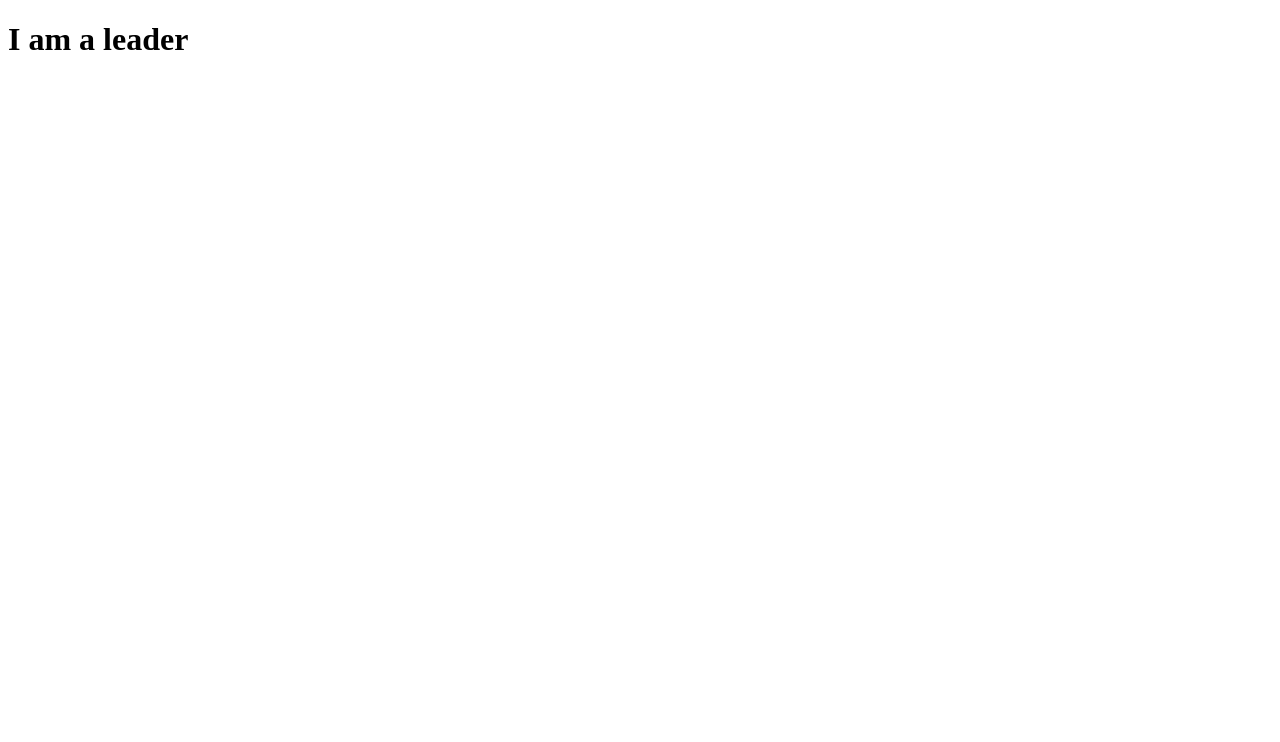
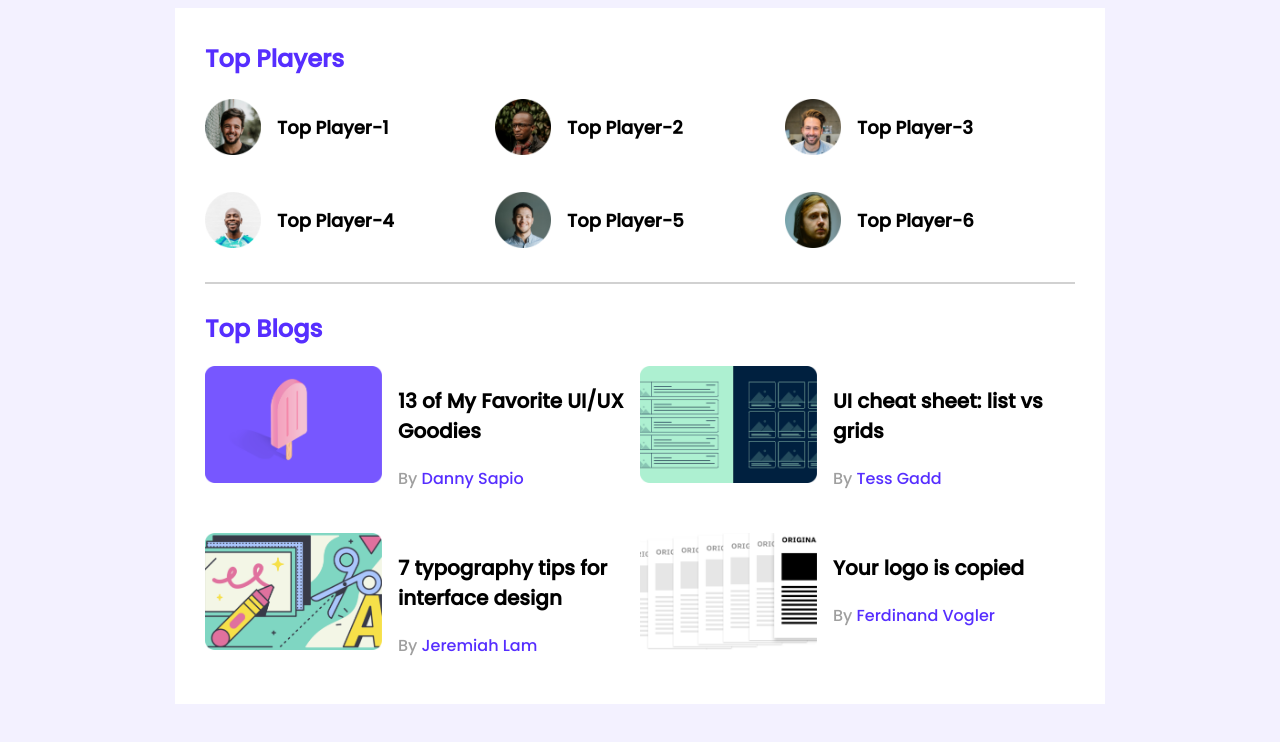
Before and after one commit to Mofazzal-145/leader-board, a plain HTML site: page index.html in a window 1280 px wide. Drawn offline with Linux system fonts and the light colour scheme.

Commit message:
top part added

```diff
--- a/index.html
+++ b/index.html
@@ -8,6 +8,88 @@
     <link rel="stylesheet" href="styles/style.css">
 </head>
 <body>
-    <h1>I am a leader</h1>
+    <header>
+
+    </header>
+    <main>
+        <section class="container">
+            <div class="top-players">
+                <h2 class="section-title">Top Players</h2>
+                <div class="players">
+                    <div class="player">
+                        <img src="images/players/player-1.png" alt="">
+                        <h3 class="player-name">Top Player-1</h3>
+                    </div>
+                    <div class="player">
+                        <img src="images/players/player-2.png" alt="">
+                        <h3 class="player-name">Top Player-2</h3>
+                    </div>
+                    <div class="player">
+                        <img src="images/players/player-3.png" alt="">
+                        <h3 class="player-name">Top Player-3</h3>
+                    </div>
+                    <div class="player">
+                        <img src="images/players/player-4.png" alt="">
+                        <h3 class="player-name">Top Player-4</h3>
+                    </div>
+                    <div class="player">
+                        <img src="images/players/player-5.png" alt="">
+                        <h3 class="player-name">Top Player-5</h3>
+                    </div>
+                    <div class="player">
+                        <img src="images/players/player-6.png" alt="">
+                        <h3 class="player-name">Top Player-6</h3>
+                    </div>
+                </div>
+            </div>
+            <hr>
+            <div class="top-blogs">
+                <h2 class="section-title">Top Blogs</h2>
+                <div class="blogs">
+                    <article class="blog">
+                        <div class="thumbnail">
+                            <img src="images/blogs/blog-1.png" alt="">
+                        </div>
+                        <div class="blog-info">
+                            <h3 class="blog-title">13 of My Favorite
+                                UI/UX Goodies</h3>
+                                <p class="blog-author">By <a href="">Danny Sapio</a></p>
+                        </div>
+                    </article>
+                    <article class="blog">
+                        <div class="thumbnail">
+                            <img src="images/blogs/blog-2.png" alt="">
+                        </div>
+                        <div class="blog-info">
+                            <h3 class="blog-title">UI cheat sheet:
+                                list vs grids</h3>
+                                <p class="blog-author">By <a href="">Tess Gadd</a></p>
+                        </div>
+                    </article>
+                    <article class="blog">
+                        <div class="thumbnail">
+                            <img src="images/blogs/blog-3.png" alt="">
+                        </div>
+                        <div class="blog-info">
+                            <h3 class="blog-title">7 typography tips
+                                for interface design</h3>
+                                <p class="blog-author">By <a href="">Jeremiah Lam</a></p>
+                        </div>
+                    </article>
+                    <article class="blog">
+                        <div class="thumbnail">
+                            <img src="images/blogs/blog-4.png" alt="">
+                        </div>
+                        <div class="blog-info">
+                            <h3 class="blog-title">Your logo is
+                                copied</h3>
+                                <p class="blog-author">By <a href="">Ferdinand Vogler</a></p>
+                        </div>
+                    </article>
+                </div>
+            </div>
+        </section>
+    </main>
+
 </body>
 </html>
--- a/styles/style.css
+++ b/styles/style.css
@@ -0,0 +1,75 @@
+/* fonts */
+@import url("https://fonts.googleapis.com/css2?family=Poppins:wght@500&display=swap");
+/* common styles */
+body {
+  font-family: "Poppins", sans-serif;
+  background-color: #f3f1ff;
+}
+main {
+  display: flex;
+  justify-content: center;
+}
+.section-title {
+  color: #562eff;
+  font-size: 24px;
+  margin-top: 3px;
+}
+.container {
+  background-color: #ffffff;
+  width: 870px;
+  padding: 30px;
+}
+.top-players {
+  margin-bottom: 30px;
+}
+/* top players styles */
+.players {
+  display: grid;
+  grid-template-columns: repeat(3, 1fr);
+  grid-row-gap: 30px;
+}
+.player {
+  display: flex;
+  align-items: center;
+}
+.player img {
+  height: 56px;
+  width: 56px;
+}
+.player-name {
+  margin-left: 16px;
+  font-size: 18px;
+}
+hr {
+  border: 1px solid #d1d1d1;
+  margin-bottom: 27px;
+}
+
+/* top blog styles */
+.blogs {
+  display: grid;
+  grid-template-columns: repeat(2, 1fr);
+  grid-row-gap: 26px;
+}
+.blog {
+  display: flex;
+}
+.blog .thumbnail img {
+  width: 177px;
+  height: 117px;
+}
+.blog-info {
+  margin-left: 16px;
+}
+.blog-title {
+  font-size: 20px;
+}
+.blog-author {
+  font-size: 16px;
+  color: #9f9f9f;
+}
+.blog-author a {
+  text-decoration: none;
+  font-size: 16px;
+  color: #562eff;
+}
```
